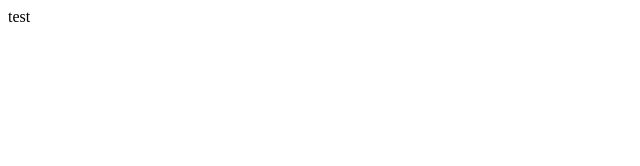
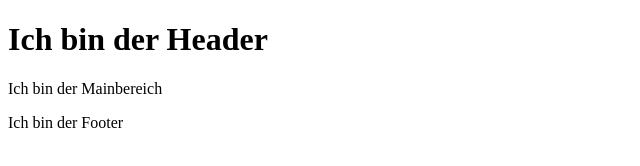
Before and after one commit to keboris/wdg24-group3, a plain HTML site: page index.html in a window 1280 px wide. Shown: the whole page, without its empty margins (0-640 px from the left). Drawn offline with Linux system fonts and the light colour scheme.

Commit message:
add structure

```diff
--- a/index.html
+++ b/index.html
@@ -1,10 +1,28 @@
 <!DOCTYPE html>
-<html lang="en">
+<html lang="de">
   <head>
     <meta charset="UTF-8" />
     <meta name="viewport" content="width=device-width, initial-scale=1.0" />
     <title>Unser Project</title>
-    test
+    <link rel="stylesheet" href="styles/style.css" />
   </head>
-  <body></body>
+
+  <body>
+    <div id="container">
+      <!-- HEADER BEREICH -->
+      <header>
+        <h1>Ich bin der Header</h1>
+      </header>
+
+      <!-- MAIN BEREICH -->
+      <main>
+        <p>Ich bin der Mainbereich</p>
+      </main>
+
+      <footer>
+        <!-- FOOTER BEREICH -->
+        <p>Ich bin der Footer</p>
+      </footer>
+    </div>
+  </body>
 </html>
```
